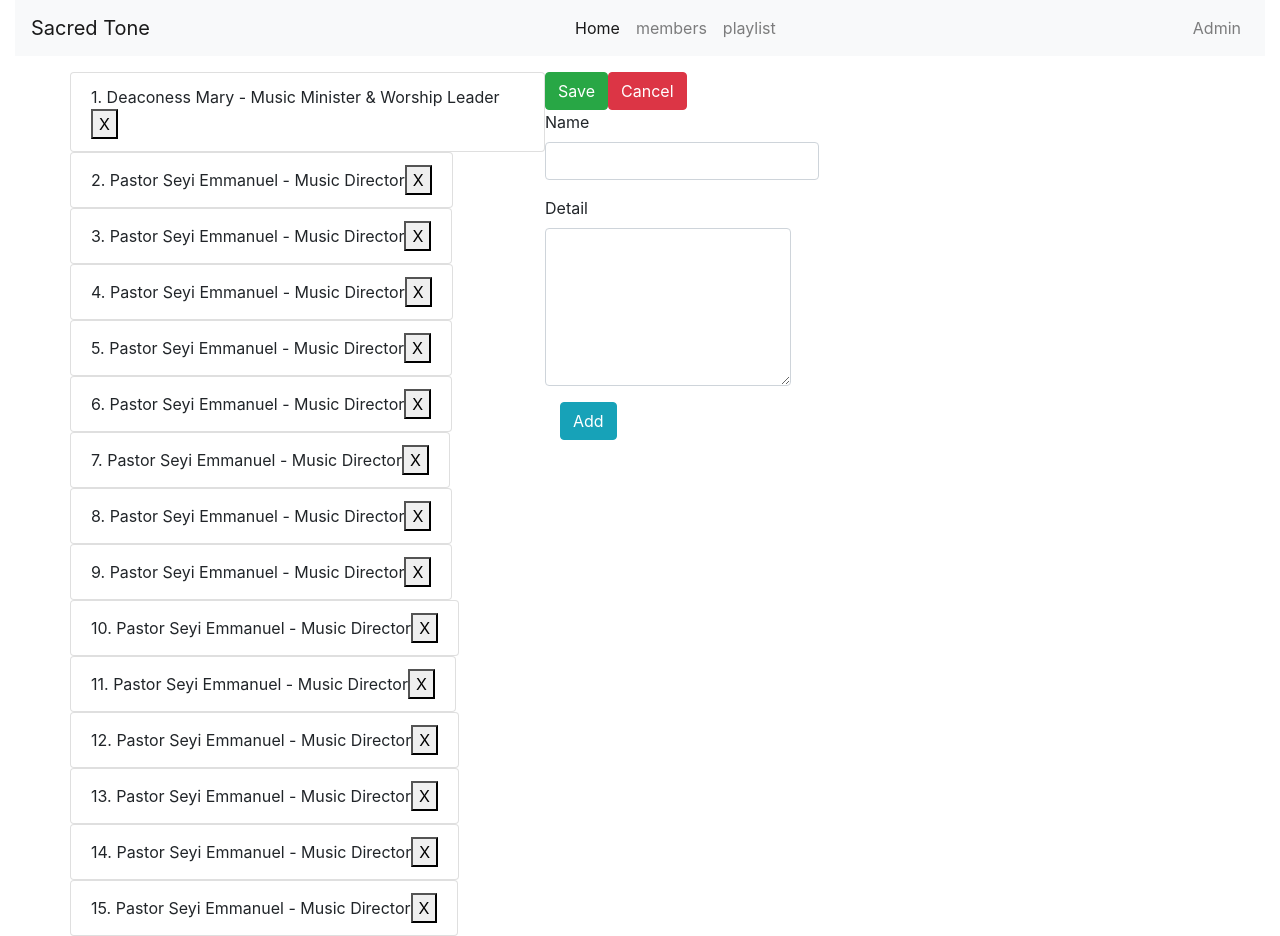
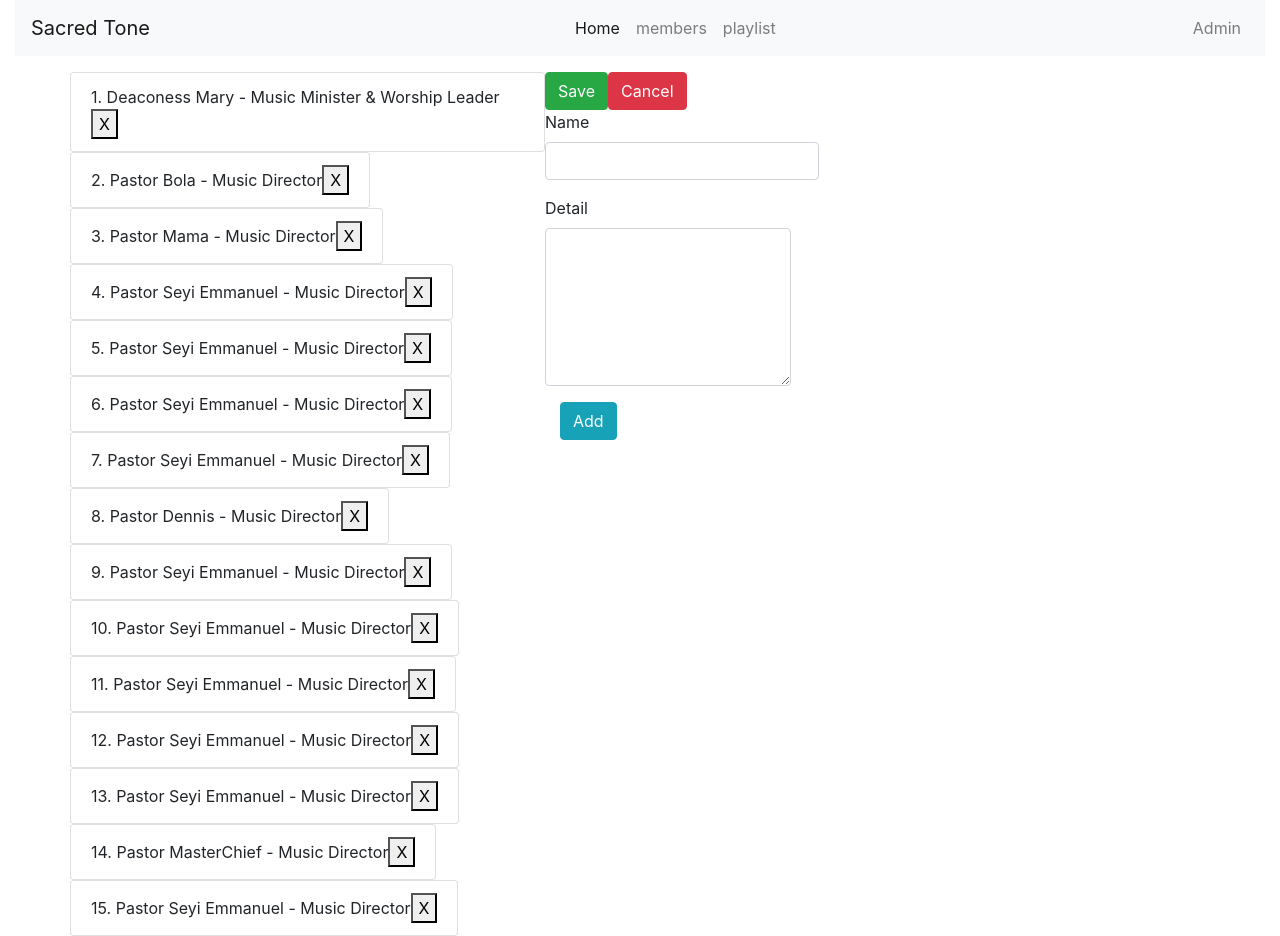
Before and after one commit to olaco/sacredRes, an Angular app: page /admin in a window 1280 px wide. Built offline with nearby package versions, Linux system fonts and the light colour scheme.

Commit message:
implementing delete

```diff
--- a/src/app/admin/admin.component.html
+++ b/src/app/admin/admin.component.html
@@ -5,7 +5,9 @@
        <div class="col-xs-12" *ngFor="let item of members; let i = index">
          <ul class="list-group">
            <!-- array goes in btw the li  -->
-            <li class="list-group-item">{{i + 1 + '. ' + item.name}} - {{item.description}}<Span><Button class="btn-btn-danger">X</Button></Span></li>
+            <li class="list-group-item">{{i + 1 + '. ' + item.name}} - {{item.description}}<Span><Button class="btn-btn-danger"
+              (click)="onDeleteMember(item)"
+              >X</Button></Span></li>
 
          </ul>
 
--- a/src/app/admin/admin.component.ts
+++ b/src/app/admin/admin.component.ts
@@ -11,6 +11,7 @@ import {FormGroup, FormControl} from '@angular/forms';
 })
 export class AdminComponent implements OnInit {
   members: Member[];
+  index;
 
   memberForm: FormGroup;
 
@@ -45,6 +46,12 @@ export class AdminComponent implements OnInit {
     });
   }
 
+  onDeleteMember() {
+  // this.mService.deleteMember();
+  // console.log('delete item');
+this.mService.deleteMember(this.index);
+  }
+
 
 
 
--- a/src/app/members.service.ts
+++ b/src/app/members.service.ts
@@ -9,23 +9,21 @@ export class MembersService {
   memberChanged = new Subject<Member[]>();
   private members: Member[] = [
     new Member('Deaconess Mary', 'Music Minister & Worship Leader '),
+    new Member('Pastor Bola', 'Music Director'),
+    new Member('Pastor Mama', 'Music Director'),
+    new Member('Pastor Seyi Emmanuel', 'Music Director'),
+    new Member('Pastor Seyi Emmanuel', 'Music Director'),
+    new Member('Pastor Seyi Emmanuel', 'Music Director'),
+    new Member('Pastor Seyi Emmanuel', 'Music Director'),
+    new Member('Pastor Dennis', 'Music Director'),
     new Member('Pastor Seyi Emmanuel', 'Music Director'),
     new Member('Pastor Seyi Emmanuel', 'Music Director'),
     new Member('Pastor Seyi Emmanuel', 'Music Director'),
     new Member('Pastor Seyi Emmanuel', 'Music Director'),
     new Member('Pastor Seyi Emmanuel', 'Music Director'),
-    new Member('Pastor Seyi Emmanuel', 'Music Director'),
-    new Member('Pastor Seyi Emmanuel', 'Music Director'),
-    new Member('Pastor Seyi Emmanuel', 'Music Director'),
-    new Member('Pastor Seyi Emmanuel', 'Music Director'),
-    new Member('Pastor Seyi Emmanuel', 'Music Director'),
-    new Member('Pastor Seyi Emmanuel', 'Music Director'),
-    new Member('Pastor Seyi Emmanuel', 'Music Director'),
-    new Member('Pastor Seyi Emmanuel', 'Music Director'),
+    new Member('Pastor MasterChief', 'Music Director'),
     new Member('Pastor Seyi Emmanuel', 'Music Director'),
   ];
-
-
 
 
 
@@ -41,4 +39,11 @@ addMember(member: Member) {
 
 }
 
+deleteMember(index: number) {
+
+  this.members.splice(index, 1);
+  this.memberChanged.next(this.members.slice());
+
 }
+
+}
```
